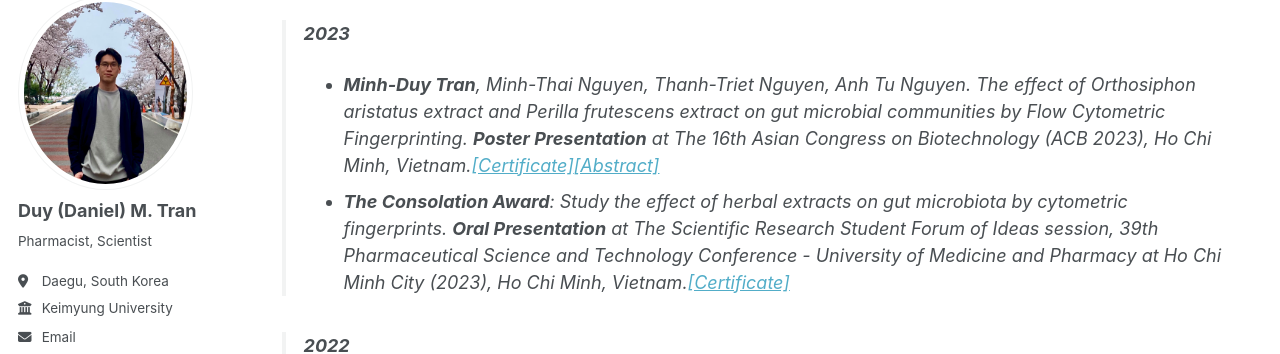
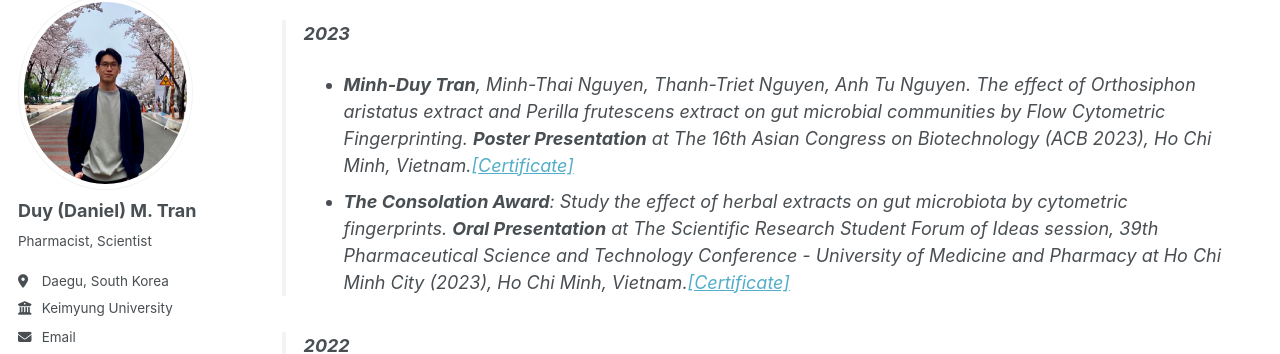
Before and after one commit to tranminhduy-git/tmduy.github.io, a Jekyll site: the page built from _pages/cv.md, in a window 1280 px wide and 900 px high, scrolled down 1325 px. Shown: the part 105-459 px from the top of the window. Built offline with Jekyll 4.4.1, drawn with Linux system fonts in a browser that asks for light colours; a script bundle is joined from its source files by our own code; library files that are not in the unit come from our copies.

Commit message:
Update cv.md

```diff
--- a/_pages/cv.md
+++ b/_pages/cv.md
@@ -45,7 +45,7 @@ compounds from marine sponges in Vietnam.
 ## Conference Presentations
 
 > __2023__
-* __Minh-Duy Tran__, Minh-Thai Nguyen, Thanh-Triet Nguyen, Anh Tu Nguyen. The effect of Orthosiphon aristatus extract and Perilla frutescens extract on gut microbial communities by Flow Cytometric Fingerprinting. __Poster Presentation__ at The 16th Asian Congress on Biotechnology (ACB 2023), Ho Chi Minh, Vietnam.[[Certificate]](https://tranminhduy-git.github.io/tmduy.github.io/images/ACB2023.pdf)[[Abstract]](https://tranminhduy-git.github.io/tmduy.github.io/images/Abstract_ACB2023.pdf)
+* __Minh-Duy Tran__, Minh-Thai Nguyen, Thanh-Triet Nguyen, Anh Tu Nguyen. The effect of Orthosiphon aristatus extract and Perilla frutescens extract on gut microbial communities by Flow Cytometric Fingerprinting. __Poster Presentation__ at The 16th Asian Congress on Biotechnology (ACB 2023), Ho Chi Minh, Vietnam.[[Certificate]](https://tranminhduy-git.github.io/tmduy.github.io/images/ACB_Cert-Abs.pdf)
 * __The Consolation Award__: Study the effect of herbal extracts on gut microbiota by cytometric fingerprints. __Oral Presentation__ at The Scientific Research Student Forum of Ideas session, 39th Pharmaceutical Science and Technology Conference - University of Medicine and Pharmacy at Ho Chi Minh City (2023), Ho Chi Minh, Vietnam.[[Certificate]](https://tranminhduy-git.github.io/tmduy.github.io/images/Consolation.pdf)
 
 > __2022__
```
